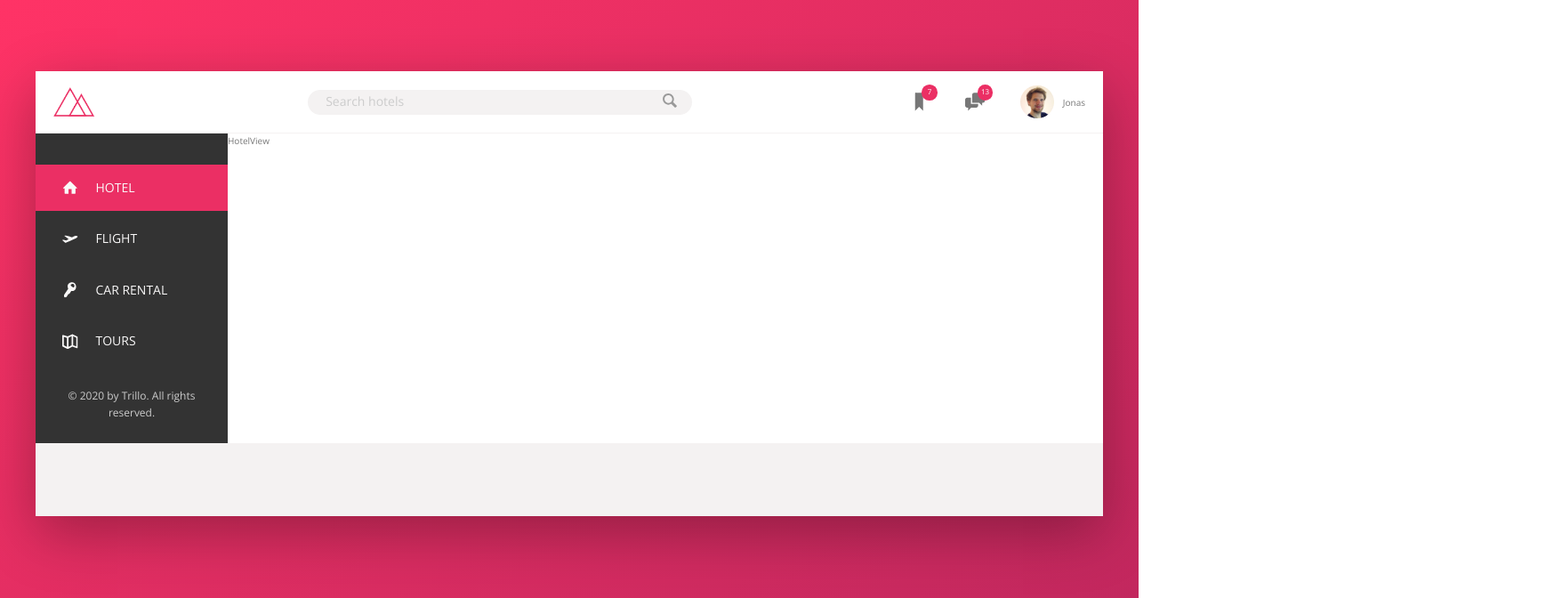
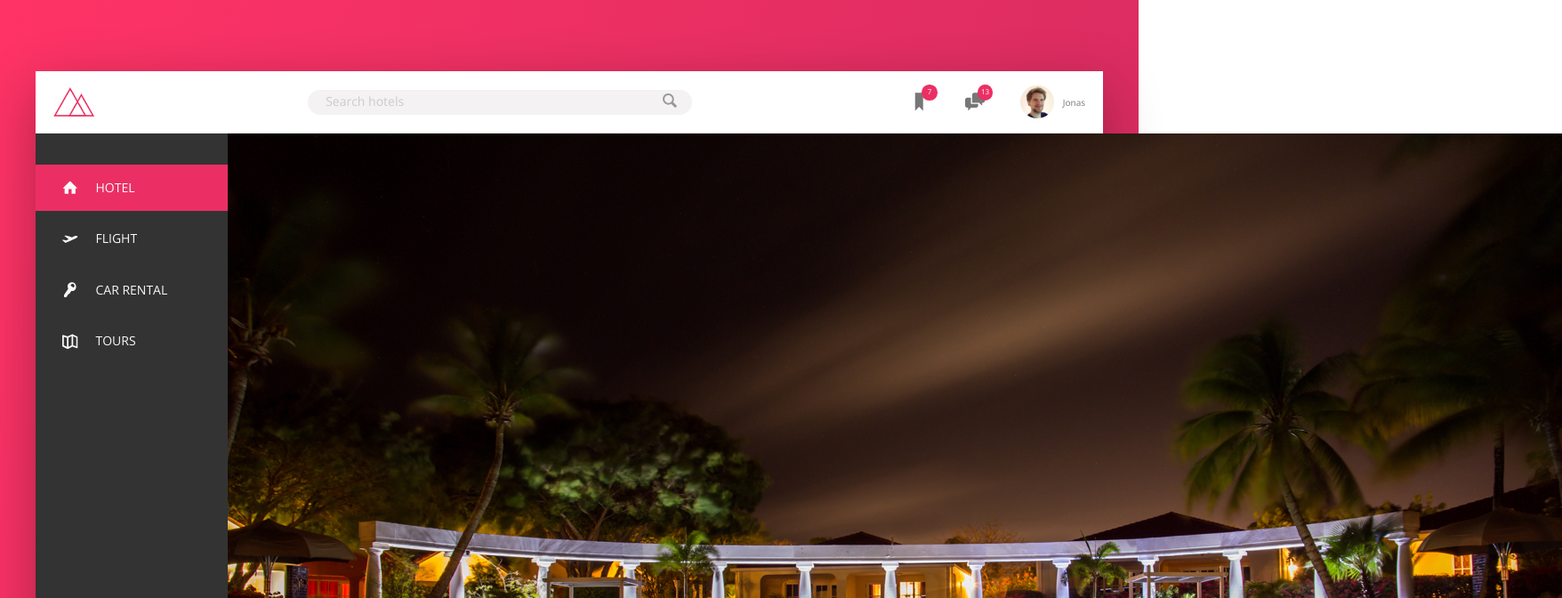
Before and after one commit to Alcapone-Fx/trillo, a React (Create React App) app: page / in a window 1280 px wide. Shown: the top 672 px of the page at 89% size, 1756 px wide, since content can reach past the window. Built offline with nearby package versions, Linux system fonts and the light colour scheme.

Commit message:
:sparkles: Add gallery and Detail components

```diff
--- a/src/layout/hotelView/HotelView.jsx
+++ b/src/layout/hotelView/HotelView.jsx
@@ -1,13 +1,53 @@
-import React from 'react'
+/* eslint-disable jsx-a11y/img-redundant-alt */
+import React from 'react';
 
-import "./HotelView.scss";
+import img1 from '../../assets/img/hotel-1.jpg';
+import img2 from '../../assets/img/hotel-2.jpg';
+import img3 from '../../assets/img/hotel-3.jpg';
+import sprite from '../../assets/img/sprite.svg';
+import Detail from '../../components/detail/Detail';
+import './HotelView.scss';
 
 function HotelView() {
-    return (
-        <main className="hotel-view">
-            HotelView
-        </main>
-    )
+  const imageArray = [img1, img2, img3];
+  const overviewStars = [...Array(5).keys()];
+
+  return (
+    <main className="hotel-view">
+      <div className="gallery">
+        {imageArray.map((image, key) => (
+          <figure className="gallery__item" key={key}>
+            <img
+              src={image}
+              alt={`Photo of hotel ${key + 1}`}
+              className="gallery__photo"
+            />
+          </figure>
+        ))}
+      </div>
+      <div className="overview">
+        <h1 className="overview__heading">Hotel Las Palmas</h1>
+        <div className="overview__stars">
+          {overviewStars.map((star) => (
+            <svg className="overview__icon-stars" key={star}>
+              <use xlinkHref={`${sprite}#icon-star`}></use>
+            </svg>
+          ))}
+        </div>
+        <div className="overview__location">
+          <svg className="overview__icon-location">
+            <use xlinkHref={`${sprite}#icon-location-pin`}></use>
+          </svg>
+          <button className="button-inline">Albufeira, Portugal</button>
+        </div>
+        <div className="overview__rating">
+          <div className="overview__rating-average">8.5</div>
+          <div className="overview__rating-count">429 votes</div>
+        </div>
+      </div>
+      <Detail />
+    </main>
+  );
 }
 
 export default HotelView;
```
